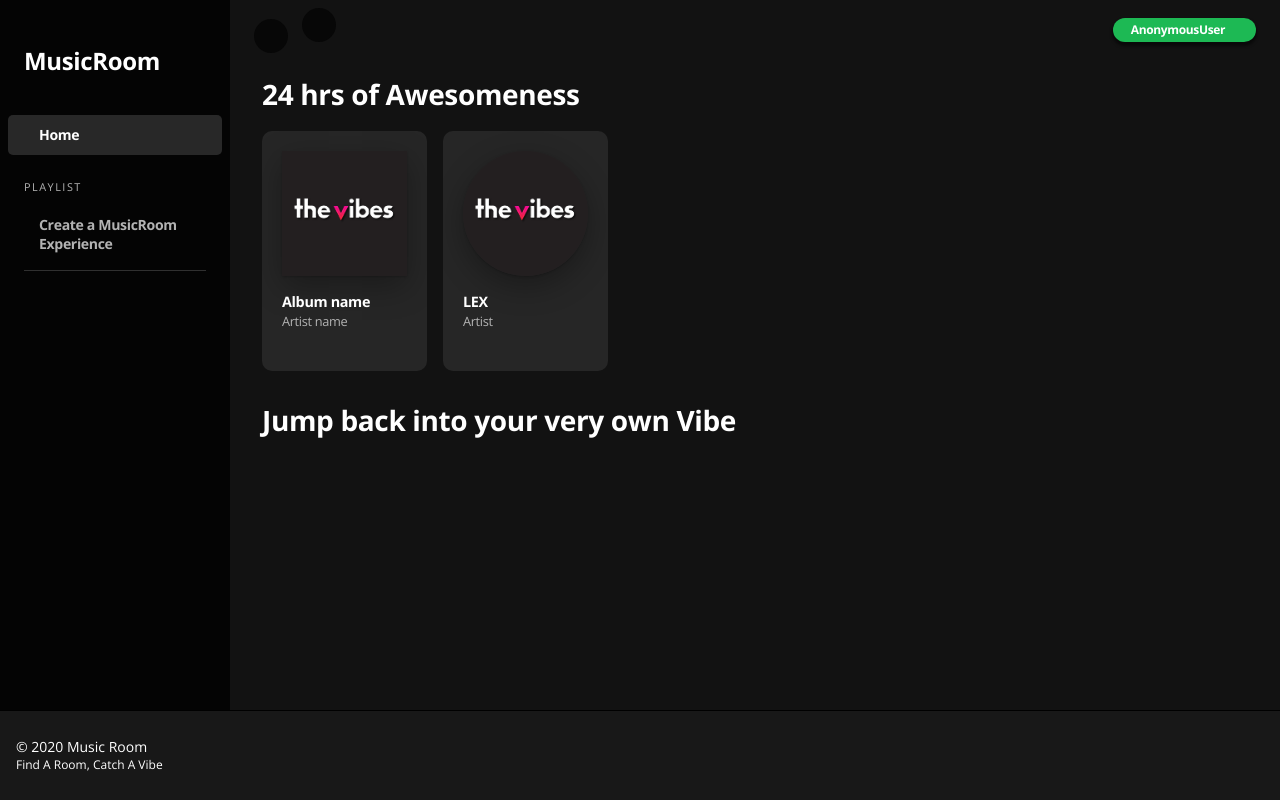
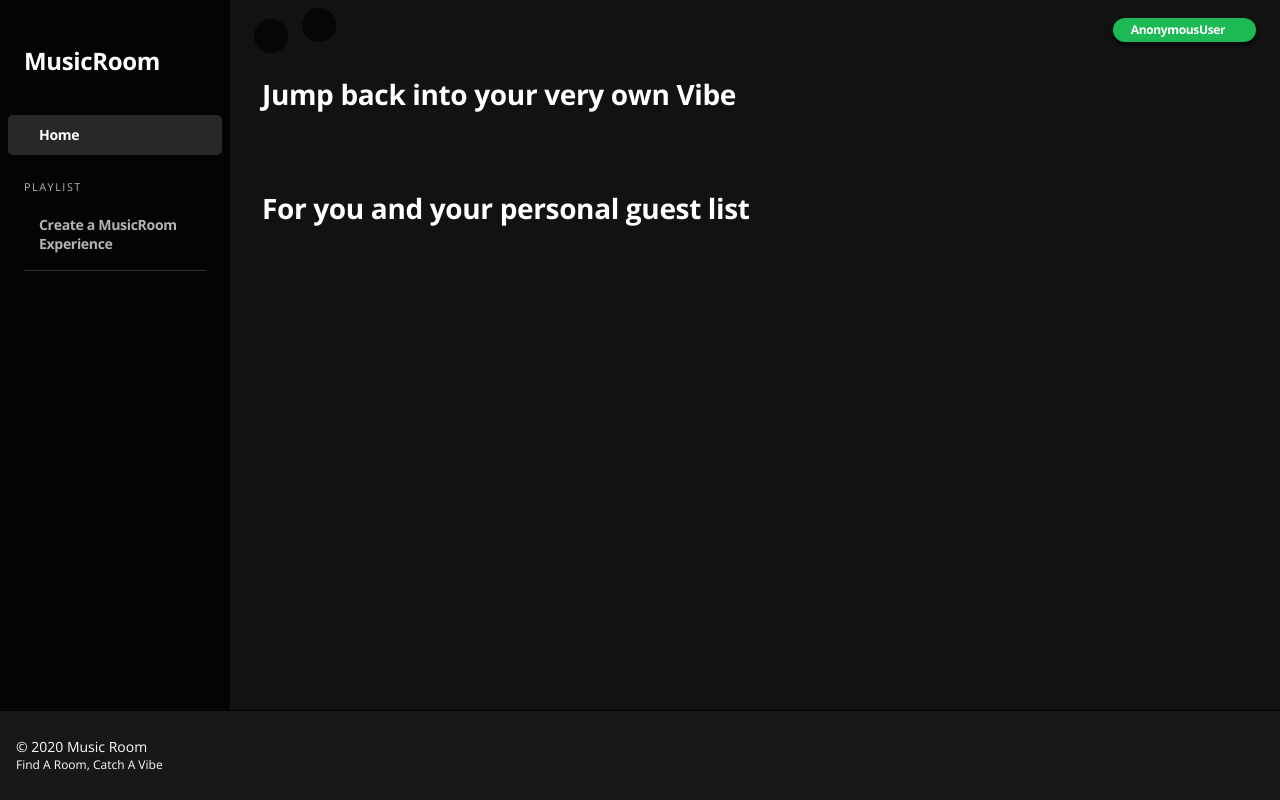
Before and after one commit to KudzanaiGomera/Music-Room, a Django app: page /music.html in a window 1280 px wide. Run offline with Django 3.2, Linux system fonts and the light colour scheme; data that the repository does not hold is empty; some libraries are stand-ins or nearby versions.

Commit message:
minor update

```diff
--- a/musicroom/templates/music.html
+++ b/musicroom/templates/music.html
@@ -5,7 +5,7 @@
 {% block content %}
 
 <main>
-    <section class="section">
+    <!-- <section class="section">
         <div class="section--header">
             <div class="section--header--left">
                 <h2 class="title">24 hrs of Awesomeness</h2>
@@ -34,7 +34,7 @@
                 </div>
             </div>
         </div>
-    </section>
+    </section> -->
 
     <section class="section">
         <div class="section--header">
@@ -64,6 +64,15 @@
                 {% endif %}
               {% endfor %}
             </div>
+        <br><br>
+        </section>
+
+    <section class="section">
+        <div class="section--header">
+                <div class="section--header--right">
+                    <h2 class="title">For you and your personal guest list</h2>
+                </div>
+        </div>
     <!-- <p>--Private MusicRoom Playlist--</p> -->
         <div id="private_label">
             {% for j in private_list %}
```
